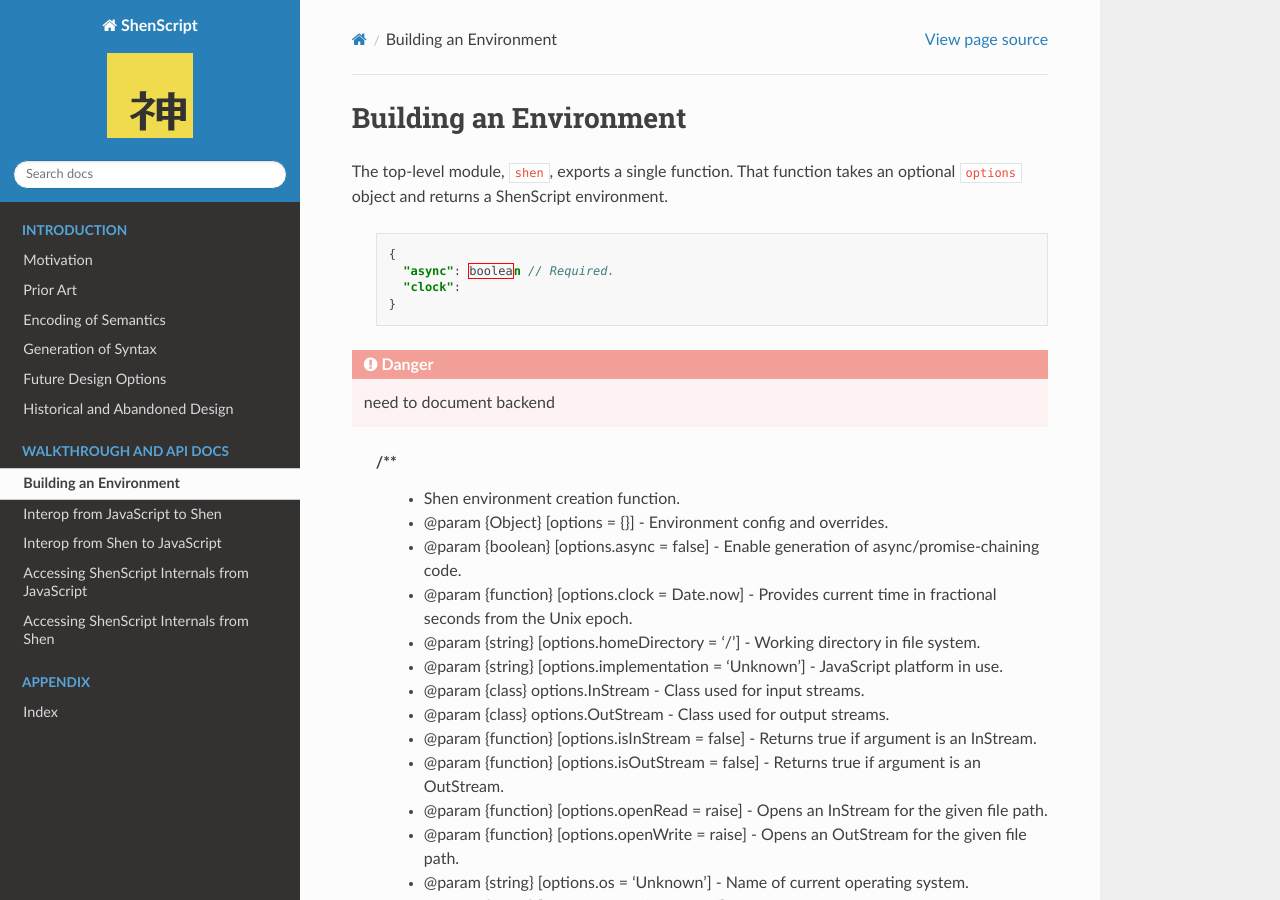
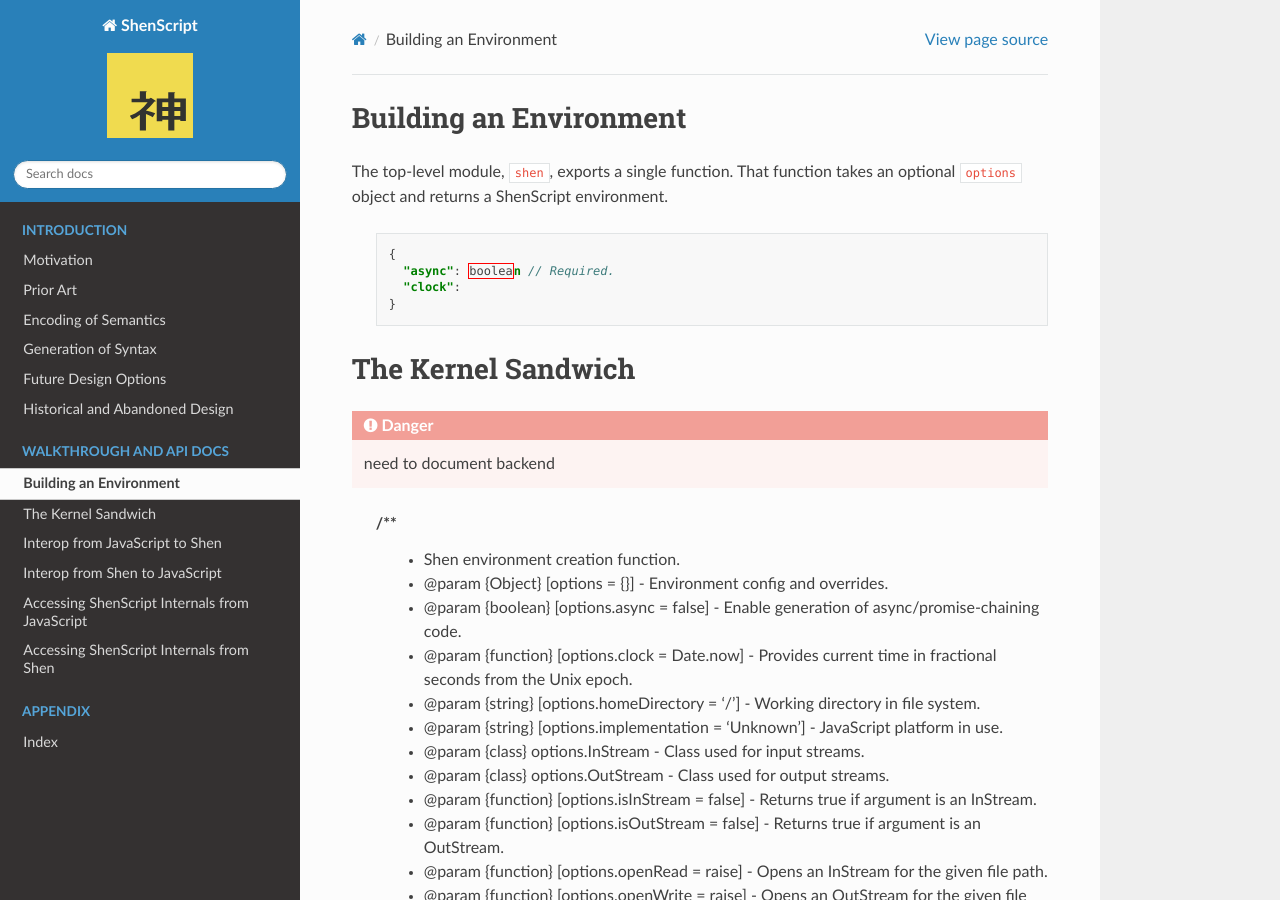
Before and after one commit to rkoeninger/ShenScript, a Sphinx documentation site: the page built from docs/setup.rst, in a window 1280 px wide and 900 px high. Built offline with Sphinx 7.4.7 and the Read the Docs theme 2.0.0, drawn with Linux system fonts in a browser that asks for light colours.

Commit message:
Added kernel sandwich

```diff
--- a/docs/setup.rst
+++ b/docs/setup.rst
@@ -9,6 +9,9 @@
         "async": boolean // Required.
         "clock":
       }
+
+The Kernel Sandwich
+===================
 
 .. danger:: need to document backend
 
```
